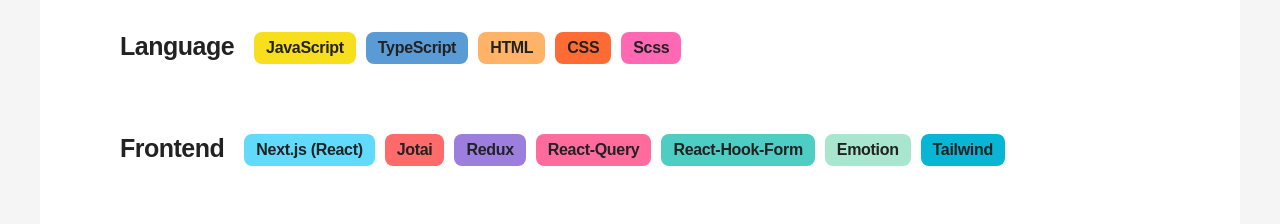
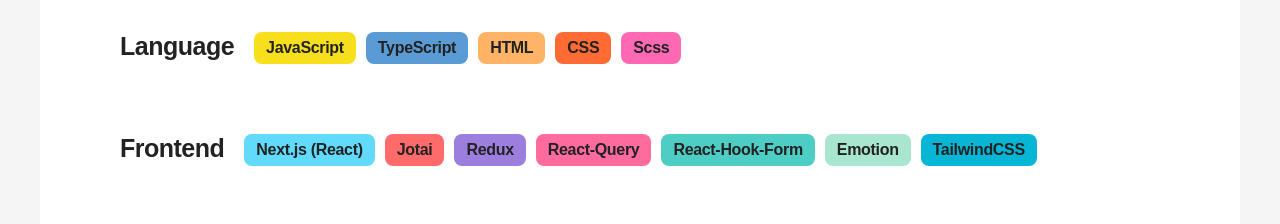
Before and after one commit to hyeminem-Jo/hyejin-portfolio, a Next.js app: page / in a window 1280 px wide. Shown: the part 2000-2224 px from the top of the page. Built offline with nearby package versions, Linux system fonts and the light colour scheme.

Commit message:
feat: SideProject 에러 이슈로 잠시 숨김

```diff
--- a/src/app/_data/companyList.ts
+++ b/src/app/_data/companyList.ts
@@ -904,7 +904,7 @@ export const companyList = [
                 mainDesc: '축하금 액수 및 전달 기한 실시간 데이터 연동',
               },
               {
-                mainDesc: 'select box, input 등 입력폼',
+                mainDesc: '[select box], [input] 등 입력폼',
                 subDesc: [
                   '캠페인 기간 범위에서만 날짜 설정 가능',
                   '<월별 일수 자동 조정 표시> (ex. 8월 - 31까지 표시, 9월 - 30일까지 표시)',
--- a/src/app/_modules/main/main-container/MainContainer.tsx
+++ b/src/app/_modules/main/main-container/MainContainer.tsx
@@ -21,7 +21,7 @@ const MainContainer = () => {
       <About />
       <Skill />
       <Works />
-      <SideProjects />
+      {/* <SideProjects /> */}
       <Footer />
     </S.MainContainer>
   );
--- a/src/app/_modules/skill/Skill.tsx
+++ b/src/app/_modules/skill/Skill.tsx
@@ -59,7 +59,7 @@ const skillList = [
         color: '#A8E6CF',
       },
       {
-        name: 'Tailwind',
+        name: 'TailwindCSS',
         color: '#06B6D4',
       },
     ],
```
